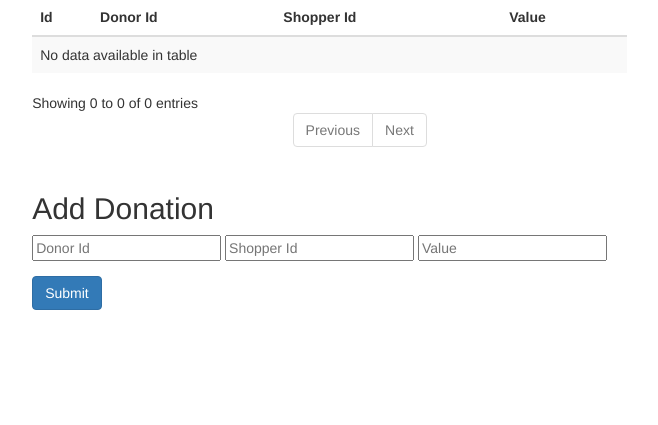
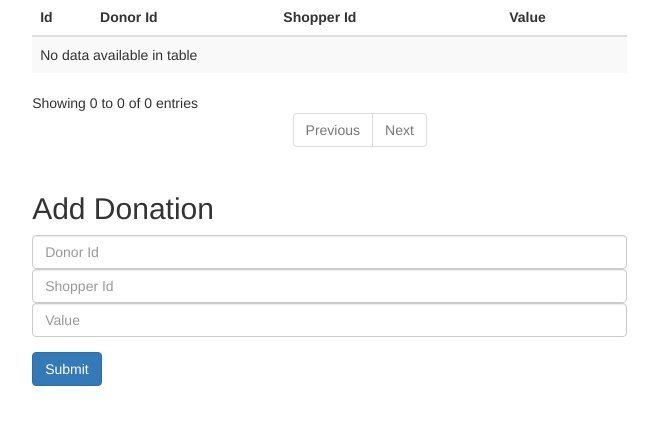
Before and after one commit to Ldn2016/team-1, a Flask app: template campaigns/templates/donations.html in a window 1280 px wide. Shown: the part 173-598 px from the top of the page, without its empty margins (102-760 px from the left). Run offline with Flask 2, Linux system fonts and the light colour scheme; the template is opened without the code that fills it, so the values that code supplies are empty; some libraries are stand-ins or nearby versions.

Commit message:
Typo, class without '='. (class"form-control")

```diff
--- a/campaigns/templates/donations.html
+++ b/campaigns/templates/donations.html
@@ -51,9 +51,9 @@
       <h2 class="sub-header">Add Donation</h2>
         <form method="POST" action="/donations/add_donation">
         <div class="form-group">
-          <input class"form-control" id="donation_donor_id" type="text" placeholder="Donor Id">
-          <input class"form-control" id="donation_shopper_id" type="text" placeholder="Shopper Id">
-          <input class"form-control" id="donation_value" type="text" placeholder="Value">
+          <input class="form-control" id="donation_donor_id" type="text" placeholder="Donor Id">
+          <input class="form-control" id="donation_shopper_id" type="text" placeholder="Shopper Id">
+          <input class="form-control" id="donation_value" type="text" placeholder="Value">
         </div>
         <button class="btn btn-primary" type="donation_submit">Submit</button>
         </form>
```
